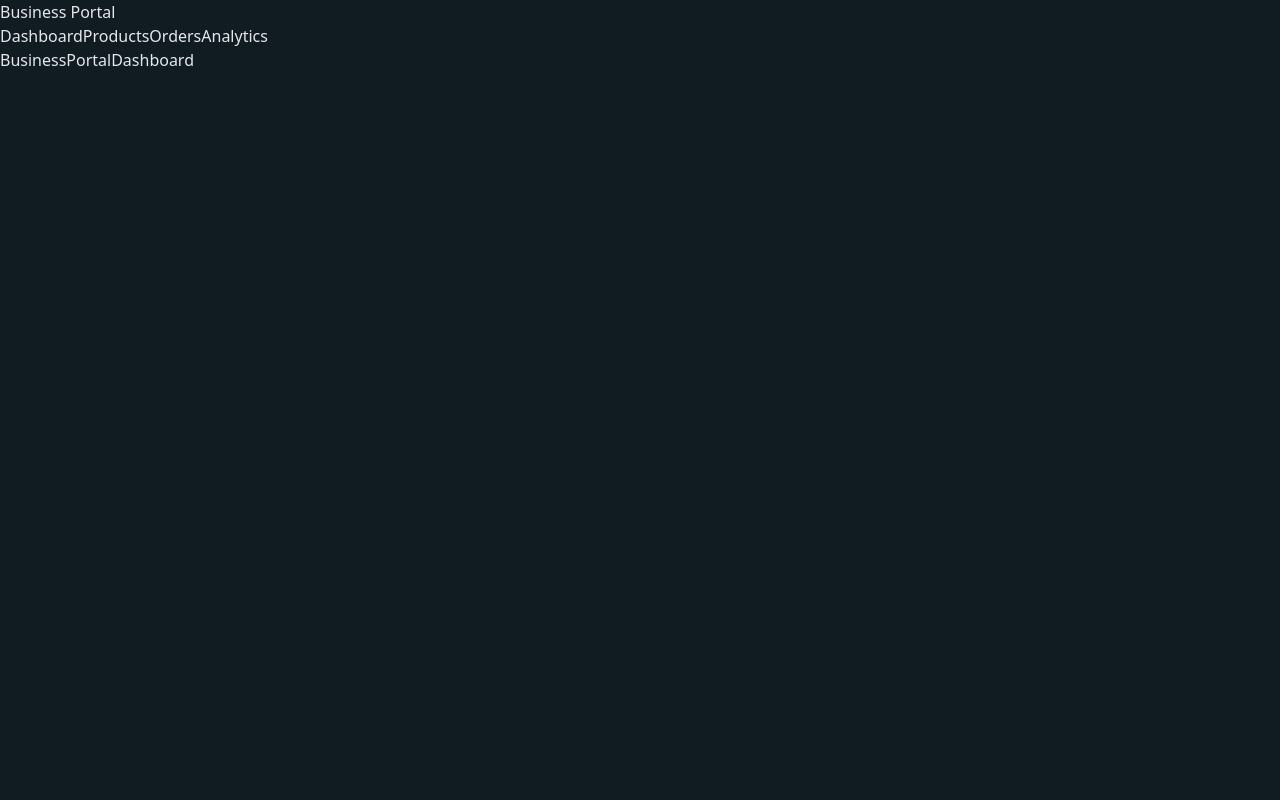
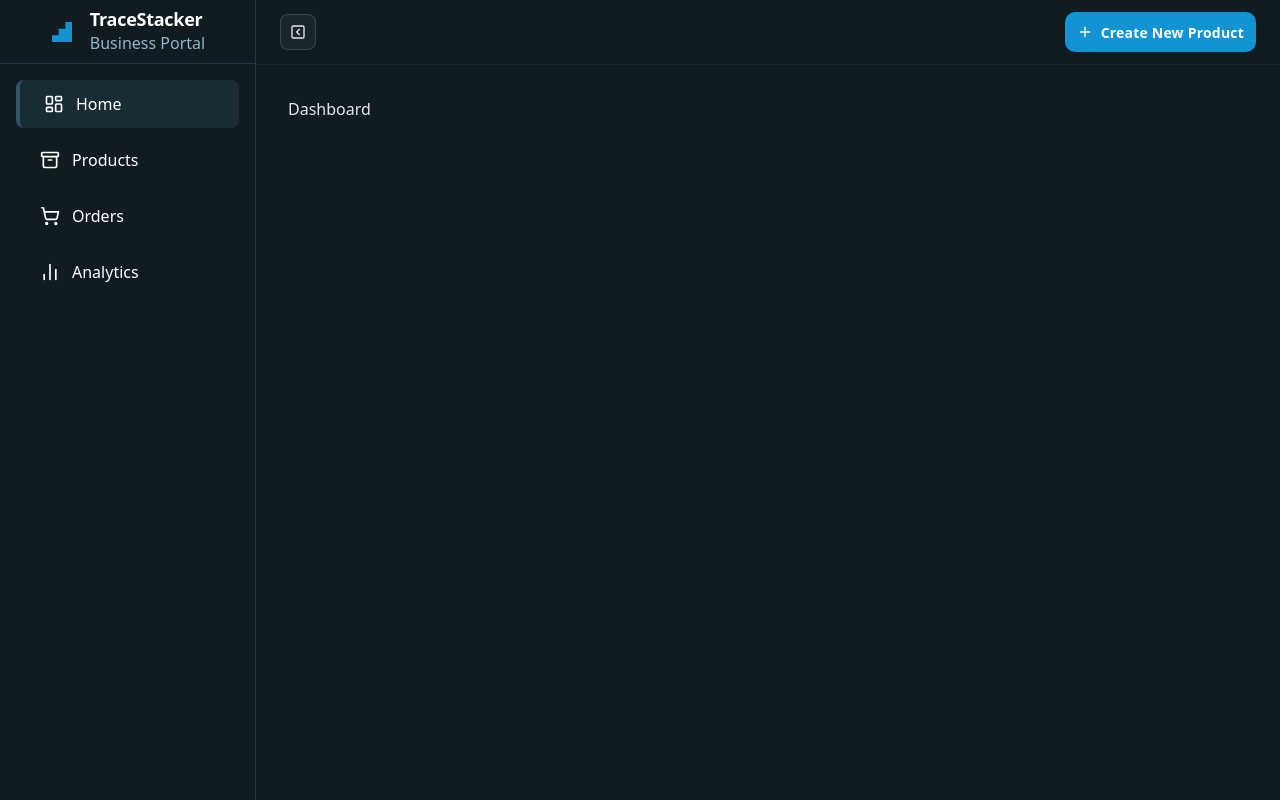
Before and after one commit to AfolabiOlajide/trace-stacker, a Next.js app: page /business-portal in a window 1280 px wide. Built offline with nearby package versions, Linux system fonts and the light colour scheme.

Commit message:
setup dashboard layout for business portal

```diff
--- a/app/(dashboard)/business-portal/page.tsx
+++ b/app/(dashboard)/business-portal/page.tsx
@@ -1,5 +1,9 @@
 const BusinessPortalDashboard = () => {
-    return <div>BusinessPortalDashboard</div>;
+    return (
+        <div>
+            <p>Dashboard</p>
+        </div>
+    );
 };
 
 export default BusinessPortalDashboard;
--- a/components/dashboard/DashboardWrapper.tsx
+++ b/components/dashboard/DashboardWrapper.tsx
@@ -1,17 +1,182 @@
+"use client";
 import Link from "next/link";
-import React from "react";
+import { useState } from "react";
+import {
+    Menu,
+    X,
+    Bell,
+    LayoutDashboard,
+    ShoppingCart,
+    ChartNoAxesColumn,
+    Archive,
+    SquareChevronLeft,
+    SquareChevronRight,
+    Plus,
+} from "lucide-react";
+import { Button } from "../ui/button";
+import { usePathname } from "next/navigation";
 
 const DashboardWrapper = ({ children }: { children: React.ReactNode }) => {
+    const [sidebarOpen, setSidebarOpen] = useState(true);
+    const pathname = usePathname();
+
+    const menuItems = [
+        {
+            id: "home",
+            label: "Home",
+            icon: LayoutDashboard,
+            href: "/business-portal",
+        },
+        {
+            id: "products",
+            label: "Products",
+            icon: Archive,
+            href: "/business-portal/products",
+        },
+        {
+            id: "orders",
+            label: "Orders",
+            icon: ShoppingCart,
+            href: "/business-portal/orders",
+        },
+        {
+            id: "analytics",
+            label: "Analytics",
+            icon: ChartNoAxesColumn,
+            href: "/business-portal/analytics",
+        },
+    ];
+
     return (
-        <div className="dashboard-wrapper">
-            <nav>
-                <h1>Business Portal</h1>
-                <Link href="/business-portal/">Dashboard</Link>
-                <Link href="/business-portal/products">Products</Link>
-                <Link href="/business-portal/orders">Orders</Link>
-                <Link href="/business-portal/analytics">Analytics</Link>
-            </nav>
-            {children}
+        <div className="flex h-screen overflow-hidden">
+            {/* Sidebar */}
+            <aside
+                className={`${
+                    sidebarOpen ? "w-64" : "w-0 md:w-20"
+                } border-r border-dark/50 text-white transition-all duration-300 ease-in-out flex-shrink-0 overflow-hidden`}
+            >
+                <div className="flex flex-col h-full">
+                    {/* Logo */}
+                    <Link href={"/"}>
+                        <div className="h-16 flex items-center justify-center border-b border-dark/50 px-4">
+                            {sidebarOpen ? (
+                                <div className="flex items-center gap-4 text-gray-900 dark:text-white">
+                                    <div className="size-6 text-primary">
+                                        <svg
+                                            fill="none"
+                                            viewBox="0 0 48 48"
+                                            xmlns="http://www.w3.org/2000/svg"
+                                        >
+                                            <path
+                                                d="M44 4H30.6666V17.3334H17.3334V30.6666H4V44H44V4Z"
+                                                fill="currentColor"
+                                            ></path>
+                                        </svg>
+                                    </div>
+                                    <div>
+                                        <h2 className="text-lg font-bold leading-tight tracking-[-0.015em]">
+                                            TraceStacker
+                                        </h2>
+                                        <p className="text-primary-light">
+                                            Business Portal
+                                        </p>
+                                    </div>
+                                </div>
+                            ) : (
+                                <div className="w-8 h-8 rounded-lg flex items-center justify-center">
+                                    <div className="size-6 text-primary">
+                                        <svg
+                                            fill="none"
+                                            viewBox="0 0 48 48"
+                                            xmlns="http://www.w3.org/2000/svg"
+                                        >
+                                            <path
+                                                d="M44 4H30.6666V17.3334H17.3334V30.6666H4V44H44V4Z"
+                                                fill="currentColor"
+                                            ></path>
+                                        </svg>
+                                    </div>
+                                </div>
+                            )}
+                        </div>
+                    </Link>
+
+                    {/* Menu Items */}
+                    <nav className="flex-1 flex flex-col gap-2 overflow-y-auto p-4">
+                        {menuItems.map((item) => {
+                            const Icon = item.icon;
+                            return (
+                                <Link
+                                    href={item.href}
+                                    key={item.id}
+                                    className={`w-full flex items-center px-6 py-3 transition-colors rounded-md ${
+                                        pathname === item.href
+                                            ? "bg-dark-2 border-l-4 border-dark"
+                                            : "hover:bg-dark-2"
+                                    }`}
+                                >
+                                    <Icon className="w-5 h-5 flex-shrink-0" />
+                                    {sidebarOpen && (
+                                        <span className="ml-3 whitespace-nowrap">
+                                            {item.label}
+                                        </span>
+                                    )}
+                                </Link>
+                            );
+                        })}
+                    </nav>
+                </div>
+            </aside>
+
+            {/* Main Content */}
+            <div className="flex-1 flex flex-col overflow-y-auto">
+                {/* Glassmorphism Header - Sticky */}
+                <header className="sticky top-0 z-10 border-b border-dark/20 dark:bg-background-dark/80 backdrop-blur-lg">
+                    <div className="flex items-center justify-between px-4 md:px-6 h-16">
+                        <Button
+                            onClick={() => setSidebarOpen(!sidebarOpen)}
+                            className="cursor-pointer"
+                            variant={"outline"}
+                            size="icon"
+                        >
+                            {sidebarOpen ? (
+                                <SquareChevronLeft className="w-6 h-6" />
+                            ) : (
+                                <SquareChevronRight className="w-6 h-6" />
+                            )}
+                        </Button>
+
+                        <div className="flex items-center space-x-4">
+                            <div className="flex flex-1 justify-end gap-4 items-center">
+                                <Button className="flex min-w-[84px] max-w-[480px] cursor-pointer  overflow-hidden rounded-lg h-10 px-4 bg-primary text-white text-sm font-bold leading-normal tracking-[0.015em] hover:bg-primary/90 transition-colors gap-2">
+                                    <Plus size={16} />
+                                    <span className="truncate">
+                                        Create New Product
+                                    </span>
+                                </Button>
+                            </div>
+                            {/* <button className="relative p-2 rounded-lg hover:bg-gray-200/50 transition-colors">
+                                <Bell className="w-5 h-5" />
+                                <span className="absolute top-1 right-1 w-2 h-2 bg-red-500 rounded-full"></span>
+                            </button>
+                            <div className="w-8 h-8 rounded-full bg-gradient-to-br from-indigo-500 to-purple-500 flex items-center justify-center text-white font-semibold">
+                                U
+                            </div> */}
+                        </div>
+                    </div>
+                </header>
+
+                {/* Page Content */}
+                <main className="flex-1 p-8">{children}</main>
+            </div>
+
+            {/* Mobile Overlay */}
+            {sidebarOpen && (
+                <div
+                    className="fixed inset-0 bg-black/50 z-0 md:hidden"
+                    onClick={() => setSidebarOpen(false)}
+                />
+            )}
         </div>
     );
 };
--- a/components/home/HomeNavigation.tsx
+++ b/components/home/HomeNavigation.tsx
@@ -31,7 +31,7 @@ const navlinks = [
 
 const HomeNavigation = () => {
     return (
-        <nav className="sticky top-0 z-50 flex items-center justify-between whitespace-nowrap border-b border-solid border-gray-200/10 dark:border-[#233c48] bg-background-light/80 dark:bg-background-dark/80 px-4 sm:px-10 py-3 backdrop-blur-sm">
+        <nav className="sticky top-0 z-50 flex items-center justify-between whitespace-nowrap border-b border-solid border-gray-200/10 dark:border-[#233c48] px-4 sm:px-10 py-3 backdrop-blur-lg">
             <Link href="/">
                 <div className="flex items-center gap-4 text-gray-900 dark:text-white">
                     <div className="size-6 text-primary">
```
